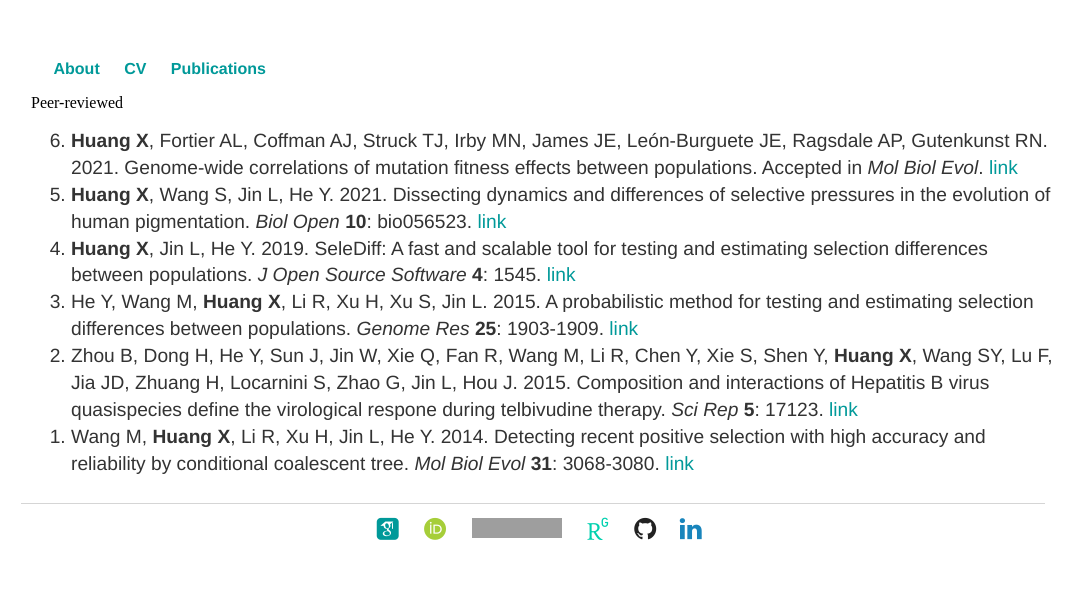
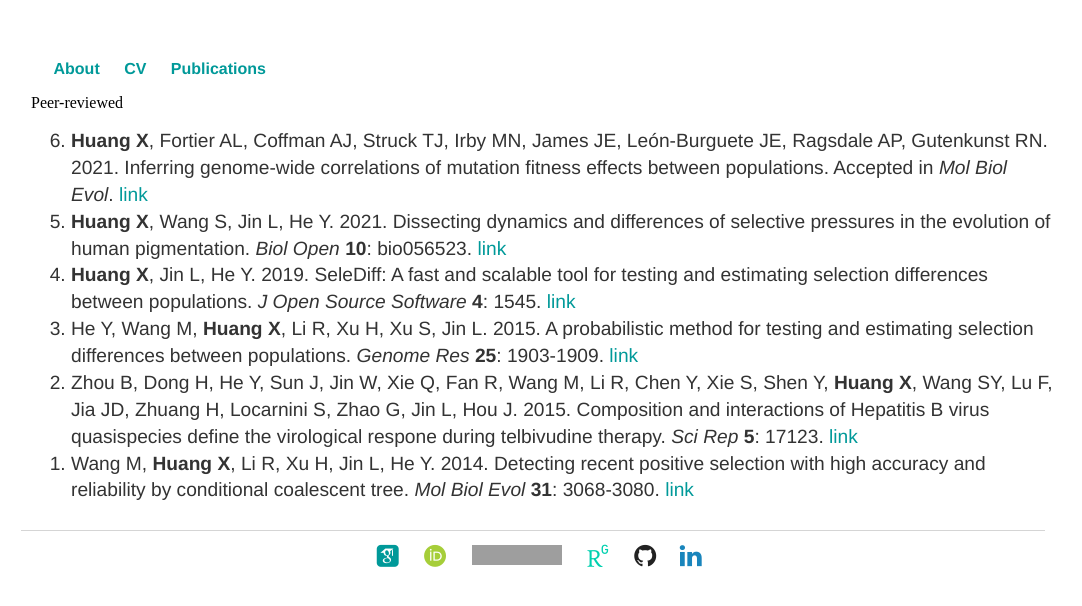
Before and after one commit to xin-huang/xin-huang.github.io, a Jekyll site: the page built from publications/index.html, in a window 1280 px wide. Shown: the top 606 px of the page, without its empty margins (107-1189 px from the left). Built offline with Jekyll 4.4.1, drawn with Linux system fonts in a browser that asks for light colours; some web fonts are replaced; comment, search, counter and statistics services are not loaded; grey boxes are pictures that could not be loaded.

Commit message:
20210520 Update publication

```diff
--- a/publications/index.html
+++ b/publications/index.html
@@ -6,7 +6,7 @@ title: Publications
 Peer-reviewed
 
 <ol reversed>
-    <li><b>Huang X</b>, Fortier AL, Coffman AJ, Struck TJ, Irby MN, James JE, León-Burguete JE, Ragsdale AP, Gutenkunst RN. 2021. Genome-wide correlations of mutation fitness effects between populations. Accepted in <i>Mol Biol Evol</i>. <a href="https://doi.org/10.1101/703918">link</a></li>
+    <li><b>Huang X</b>, Fortier AL, Coffman AJ, Struck TJ, Irby MN, James JE, León-Burguete JE, Ragsdale AP, Gutenkunst RN. 2021. Inferring genome-wide correlations of mutation fitness effects between populations. Accepted in <i>Mol Biol Evol</i>. <a href="https://doi.org/10.1101/703918">link</a></li>
     <li><b>Huang X</b>, Wang S, Jin L, He Y. 2021. Dissecting dynamics and differences of selective pressures in the evolution of human pigmentation. <i>Biol Open</i> <b>10</b>: bio056523. <a href="https://doi.org/10.1242/bio.056523">link</a></li>
     <li><b>Huang X</b>, Jin L, He Y. 2019. SeleDiff: A fast and scalable tool for testing and estimating selection differences between populations. <i>J Open Source Software</i> <b>4</b>: 1545. <a href="https://joss.theoj.org/papers/10.21105/joss.01545">link</a></li>
     <li>He Y, Wang M, <b>Huang X</b>, Li R, Xu H, Xu S, Jin L. 2015. A probabilistic method for testing and estimating selection differences between populations. <i>Genome Res</i> <b>25</b>: 1903-1909. <a href="https://genome.cshlp.org/content/25/12/1903.full">link</a></li>
```
